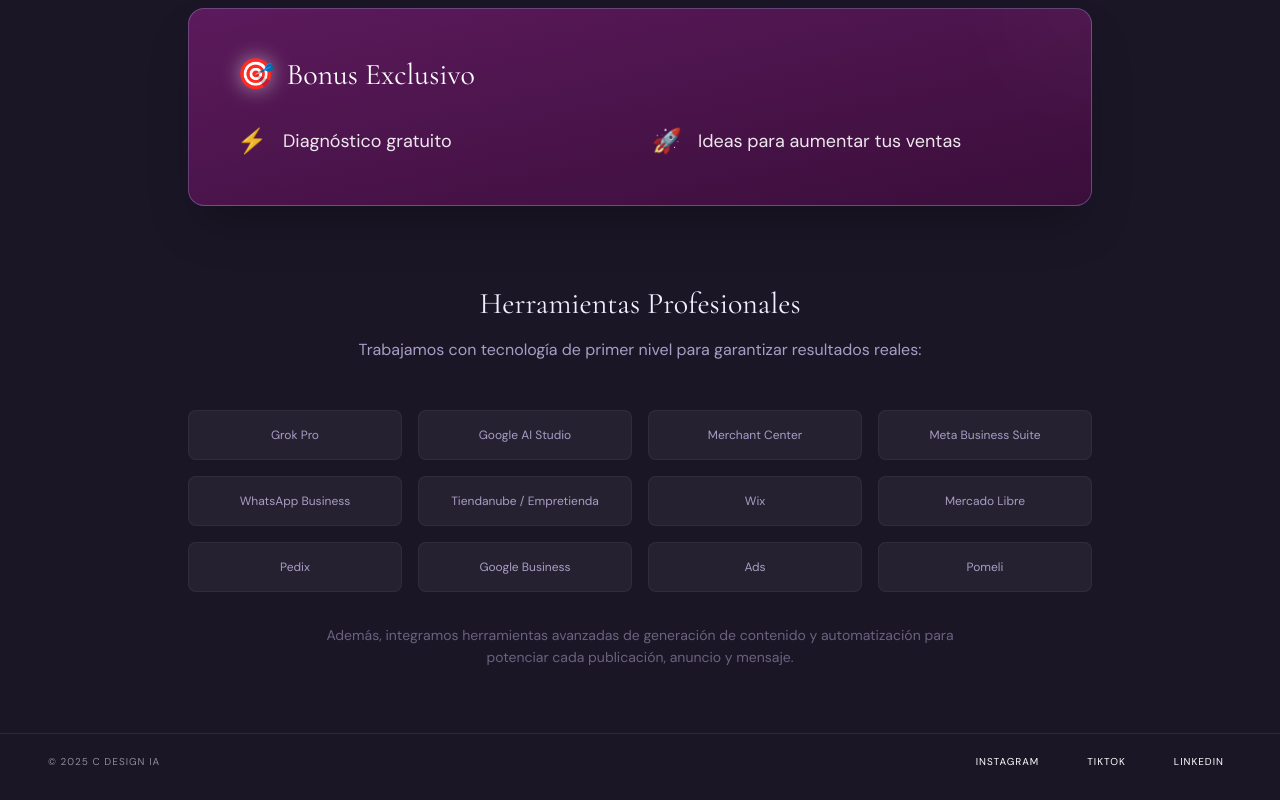
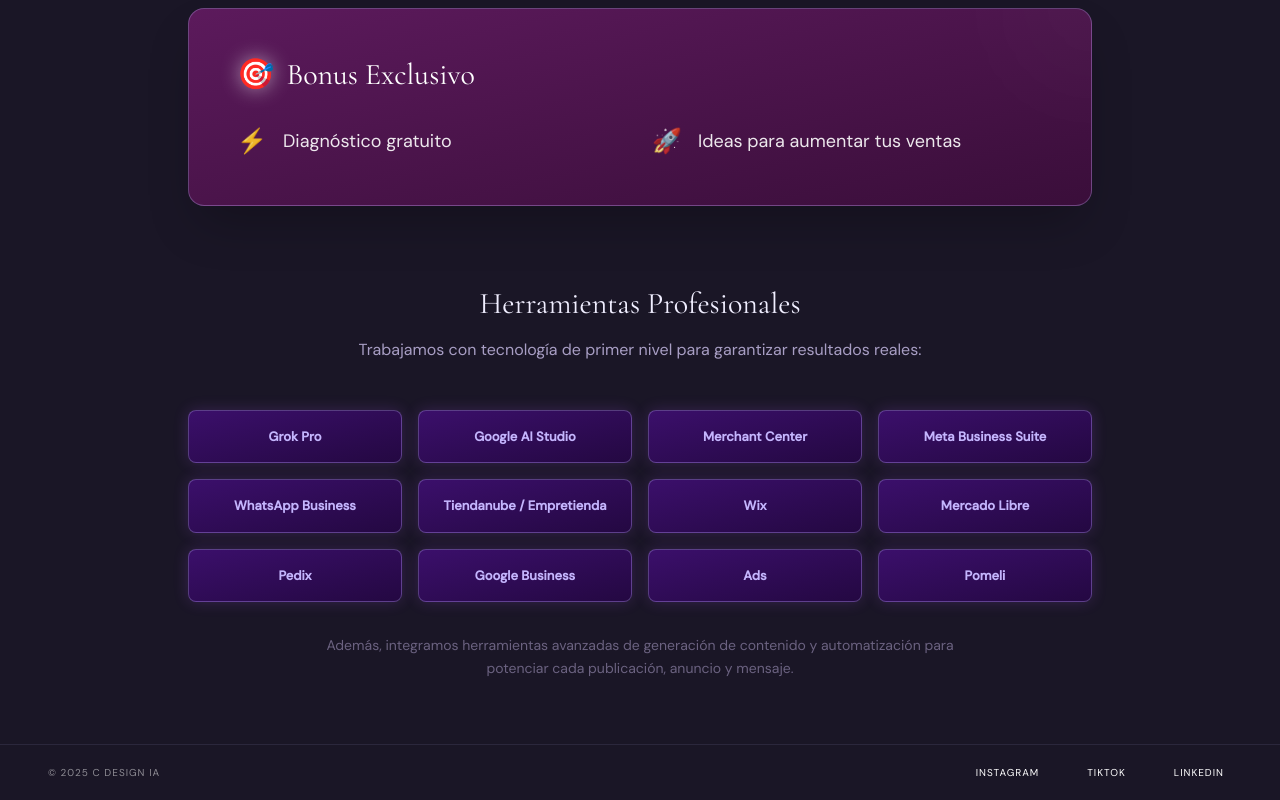
Before and after one commit to consty16/CDESIGNIA, a React (Vite) app: page /emprendedores in a window 1280 px wide. Shown: the part 1369-2169 px from the top of the page. Built offline with nearby package versions, Linux system fonts and the light colour scheme.

Commit message:
style: apply IA Suite aesthetic to Professional Tools grid in Entrepreneurs page

```diff
--- a/src/components/Emprendedores.tsx
+++ b/src/components/Emprendedores.tsx
@@ -132,7 +132,7 @@
               "WhatsApp Business", "Tiendanube / Empretienda", "Wix", "Mercado Libre",
               "Pedix", "Google Business", "Ads", "Pomeli"
             ].map((tool, i) => (
-              <div key={i} className="bg-white/5 border border-white/5 p-4 rounded-lg text-center text-xs text-text-secondary">
+              <div key={i} className="bg-gradient-to-br from-[#3b0f6b] to-[#240842] border border-lilac/30 p-4 rounded-lg text-center text-[13px] text-lilac font-bold shadow-[0_0_15px_rgba(168,85,247,0.2)] hover:scale-105 hover:brightness-125 transition-all">
                 {tool}
               </div>
             ))}
```
